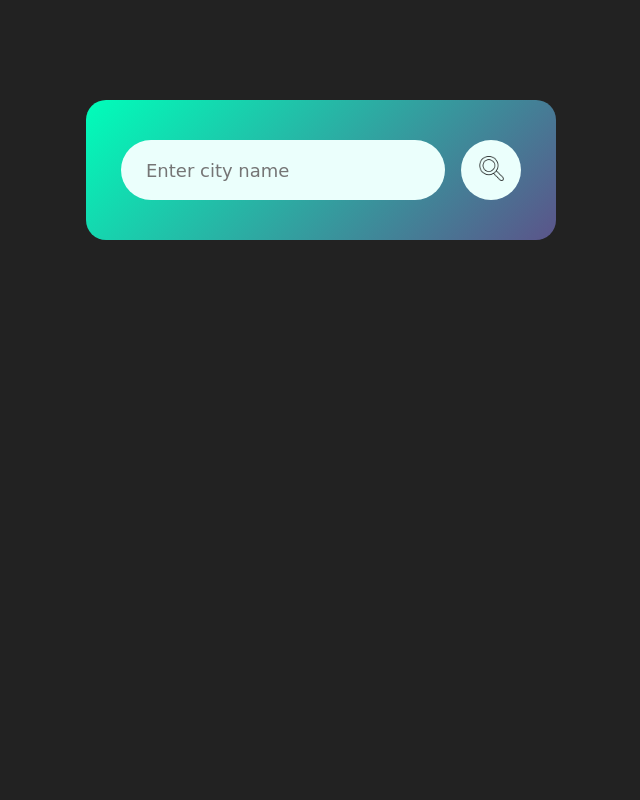
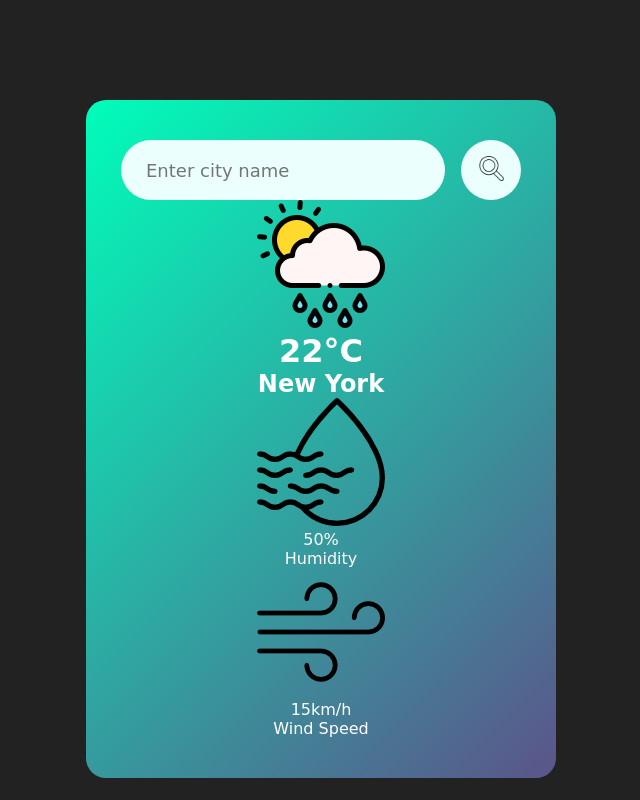
Before and after one commit to yogita-s-24/WeatherWise, a plain HTML site: page index.html in a window 1280 px wide. Shown: the whole page, without its empty margins (319-959 px from the left). Drawn offline with Linux system fonts and the light colour scheme.

Commit message:
added some images

```diff
--- a/index.html
+++ b/index.html
@@ -16,6 +16,27 @@
             <input type="text" placeholder="Enter city name" spellcheck="false">
             <button><img src="./images/search.png"></button>
         </div>
+        <div class="weather">
+            <img src="./images/rain.png" alt="rain" class="weather-icon">
+            <h1 class="temp">22°C</h1>
+            <h2 class="city">New York</h2>
+            <div class="details">
+                <div class="col">
+                    <img src="./images/humidity.png" alt="humidity">
+                    <div>
+                        <p class="humidity">50%</p>
+                        <p>Humidity</p>
+                    </div>
+                </div>
+                <div class="col">
+                    <img src="./images/wind.png" alt="wind">
+                    <div>
+                        <p class="wind">15km/h</p>
+                        <p>Wind Speed</p>
+                    </div>
+                </div>
+            </div>
+        </div>
 
     </div>
 
```
